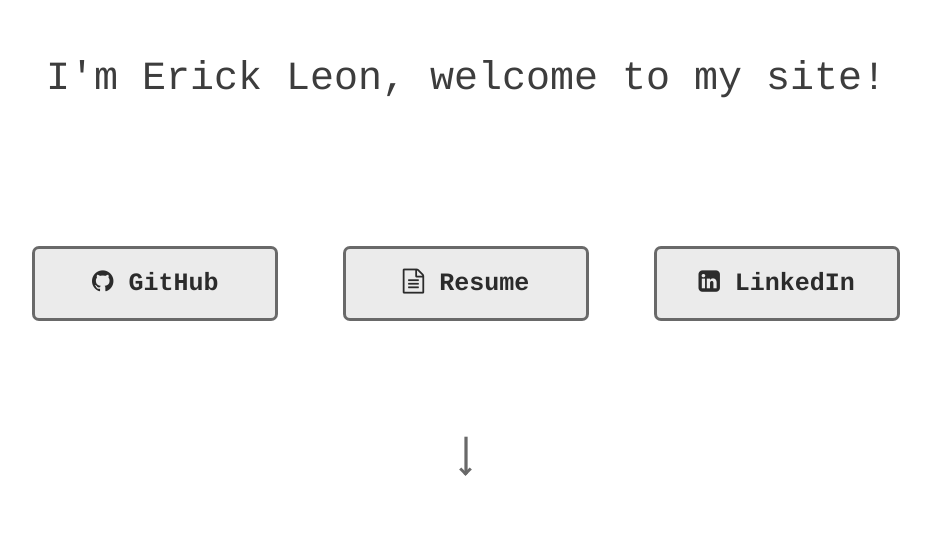
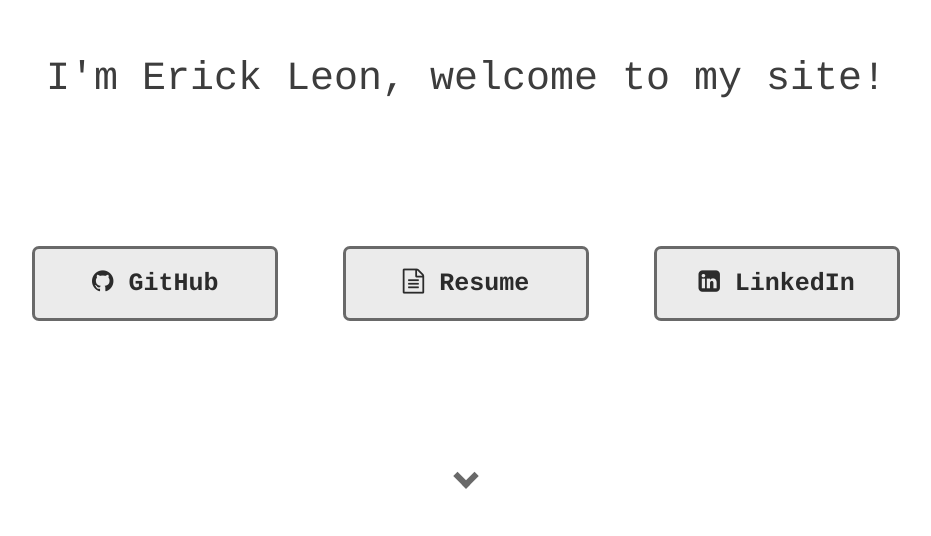
Before and after one commit to ericklikan/erickleon.com, a React (Create React App) app: page / in a window 1280 px wide. Shown: the part 264-800 px from the top of the page, without its empty margins (174-1105 px from the left). Built offline with nearby package versions, Linux system fonts and the light colour scheme.

Commit message:
scroll implementation

```diff
--- a/src/index.css
+++ b/src/index.css
@@ -1,6 +1,7 @@
 html {
 	height: 100%;
 	padding: 0;
+	scroll-behavior: smooth;
 }
 
 body {
--- a/src/pages/MainPage.tsx
+++ b/src/pages/MainPage.tsx
@@ -22,12 +22,13 @@ const Centered = styled.div`
 `
 
 export default class MainPage extends React.Component {
+	private aboutRef = React.createRef<HTMLDivElement>()
 	public render() {
 		return (
 			<Page>
 				<Centered>
-					<Introduction />
-					<About />
+					<Introduction aboutRef={this.aboutRef} />
+					<About aboutRef={this.aboutRef} />
 					<Experience />
 					<Projects />
 					<End />
--- a/src/sections/About.tsx
+++ b/src/sections/About.tsx
@@ -29,9 +29,14 @@ const FlexContainer = styled.div`
 	}
 `
 
-class About extends React.Component<any> {
+interface IProps {
+	aboutRef: React.Ref<HTMLDivElement>
+}
+
+class About extends React.Component<IProps> {
 	public render() {
 		return (
+			<div ref={this.props.aboutRef}>
 				<Section title="About Me">
 					<FlexContainer>
 						<TextContainer>
@@ -41,13 +46,13 @@ class About extends React.Component<any> {
 								<b>software developer</b>.
 							</TextContent>
 							<TextContent>
-							So far, I've had three amazing work terms learning something a little
-							bit different each time, but each time I take one step in becoming a
-							better developer.
+								So far, I've had three amazing work terms learning something a
+								little bit different each time, but each time I take one step in
+								becoming a better developer.
 							</TextContent>
 							<TextContent>
-							In my spare time you can find me drinking <b>coffee</b> (count the cups
-							I'm holding{' '}
+								In my spare time you can find me drinking <b>coffee</b> (count the
+								cups I'm holding{' '}
 								<span role="img" aria-label="coffee">
 									☕
 								</span>
@@ -60,6 +65,7 @@ class About extends React.Component<any> {
 					</FlexContainer>
 					<EndSpace />
 				</Section>
+			</div>
 		)
 	}
 }
--- a/src/sections/Introduction.tsx
+++ b/src/sections/Introduction.tsx
@@ -62,9 +62,6 @@ const Link = styled.a`
 const DownArrow = styled.div<{ isTypingDone: boolean }>`
 	position: absolute;
 	text-align: center;
-	font-family: Courier, monospace;
-	font-size: ${DIMENSIONS.TITLE_SIZE};
-	color: #696969;
 	line-height: 0.5;
 	bottom: 70px;
 	left: 0;
@@ -87,7 +84,6 @@ const DownArrow = styled.div<{ isTypingDone: boolean }>`
 		}
 	}
 	@media only screen and (max-height: ${DIMENSIONS.BREAK_S}) {
-		font-size: 20px;
 		@keyframes bounce {
 			0% {
 				bottom: 30px;
@@ -103,11 +99,18 @@ const DownArrow = styled.div<{ isTypingDone: boolean }>`
 `
 const UpArrow = styled.i`
 	border: solid #696969;
-	border-width: 0 3px 3px 0;
+	border-width: 0 6px 6px 0;
 	display: inline-block;
 	transform: rotate(-135deg);
-	padding: 3px;
+	padding: 6px;
+	@media only screen and (max-height: ${DIMENSIONS.BREAK_S}) {
+		border-width: 0 3px 3px 0;
+		padding: 3px;
+	}
 `
+interface IProps {
+	aboutRef: React.RefObject<HTMLDivElement>
+}
 
 interface IState {
 	currentTyped: string
@@ -123,7 +126,7 @@ interface IState {
 	isTypingDone: boolean
 }
 
-class Introduction extends React.Component<{}, IState> {
+class Introduction extends React.Component<IProps, IState> {
 	// what to type/delete
 	private TypedData: string[] = ['Hey there!', "I'm Erick Leon, welcome to my site!"]
 
@@ -132,7 +135,7 @@ class Introduction extends React.Component<{}, IState> {
 	// amount of time to pause between sentences
 	private TypePause: number = 400
 
-	constructor(props: {}) {
+	constructor(props: IProps) {
 		super(props)
 		this.state = {
 			currentTyped: '',
@@ -144,6 +147,7 @@ class Introduction extends React.Component<{}, IState> {
 		// bind member functions to this
 		this.typeText = this.typeText.bind(this)
 		this.deleteText = this.deleteText.bind(this)
+		this.scrollToRef = this.scrollToRef.bind(this)
 	}
 
 	public componentDidMount() {
@@ -195,6 +199,13 @@ class Introduction extends React.Component<{}, IState> {
 		setTimeout(this.deleteText, this.TypeSpeed)
 	}
 
+	private scrollToRef() {
+		const offset: number = this.props.aboutRef.current
+			? this.props.aboutRef.current.offsetTop
+			: 0
+		window.scrollTo(0, offset)
+	}
+
 	public render() {
 		return (
 			<IntroductionPage>
@@ -216,8 +227,7 @@ class Introduction extends React.Component<{}, IState> {
 					</Link>
 				</MoreInfoLinks>
 				<DownArrow isTypingDone={this.state.isTypingDone}>
-					<UpArrow />
-					<br />|
+					<UpArrow onClick={this.scrollToRef} />
 				</DownArrow>
 			</IntroductionPage>
 		)
```
Lines whose indentation alone changed are shown as unchanged.
